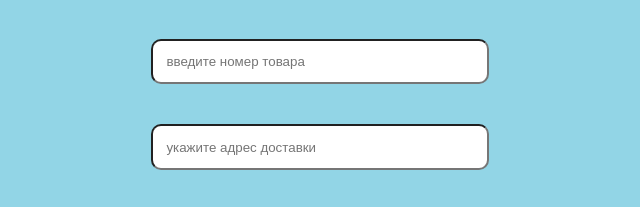
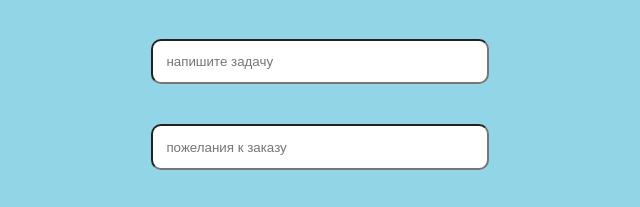
Before and after one commit to Egatop/designcompany, a plain HTML site: page buy.html in a window 1280 px wide. Shown: the part 169-376 px from the top of the page, 320-960 px from the left. Drawn offline with nearby package versions, Linux system fonts and the light colour scheme.

Commit message:
Update buy.html

```diff
--- a/buy.html
+++ b/buy.html
@@ -38,8 +38,8 @@
         <div style="width: 100%;   display: flex;justify-content: center;">
         <form>
 
-            <input type='text' name = 'product' placeholder="введите номер товара">
-            <input type='text' name = 'adress' placeholder="укажите адрес доставки">
+            <input type='text' name = 'product' placeholder="напишите задачу">
+            <input type='text' name = 'adress' placeholder="пожелания к заказу">
             <input type='text' name = 'email' placeholder="почта для связи">
             <a href = ''>служба поддержки</a>
             <button class='btn'>Оформить доставку</button>
```
